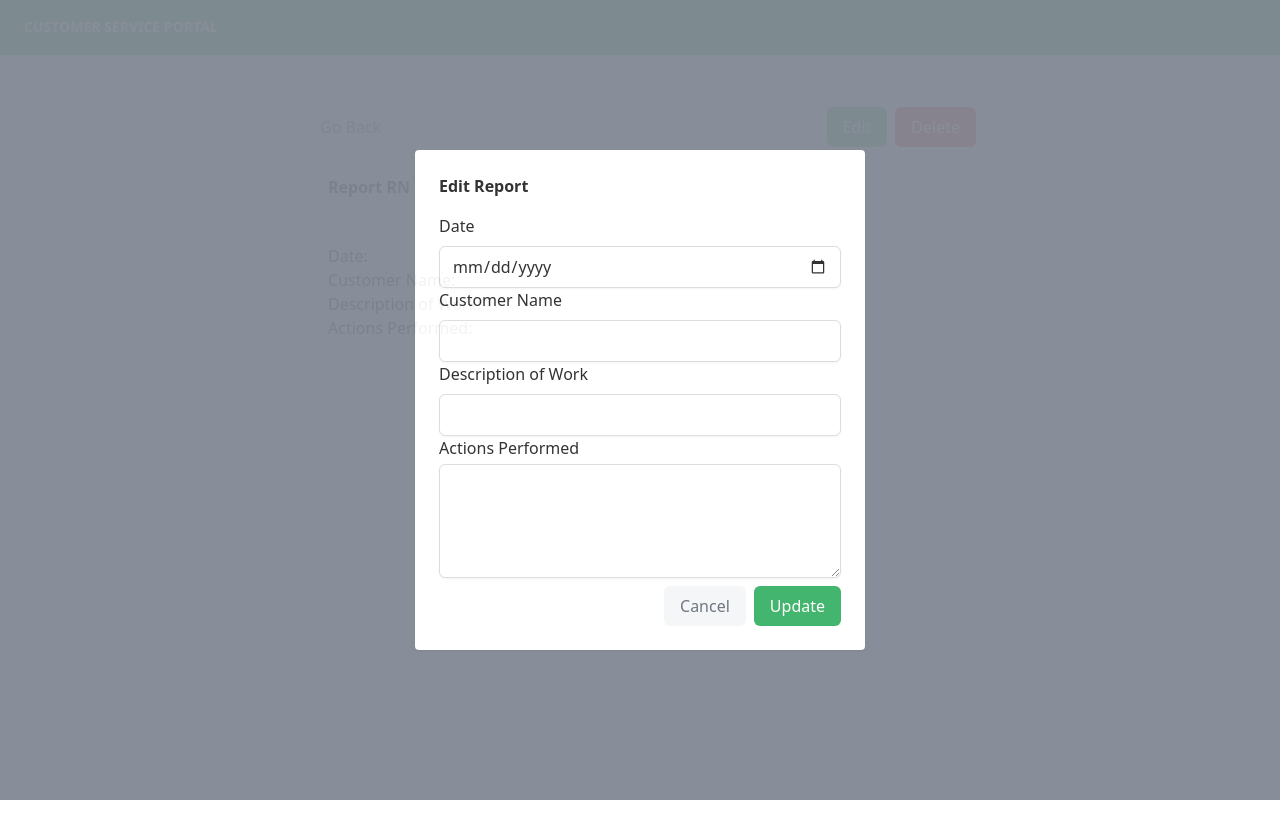
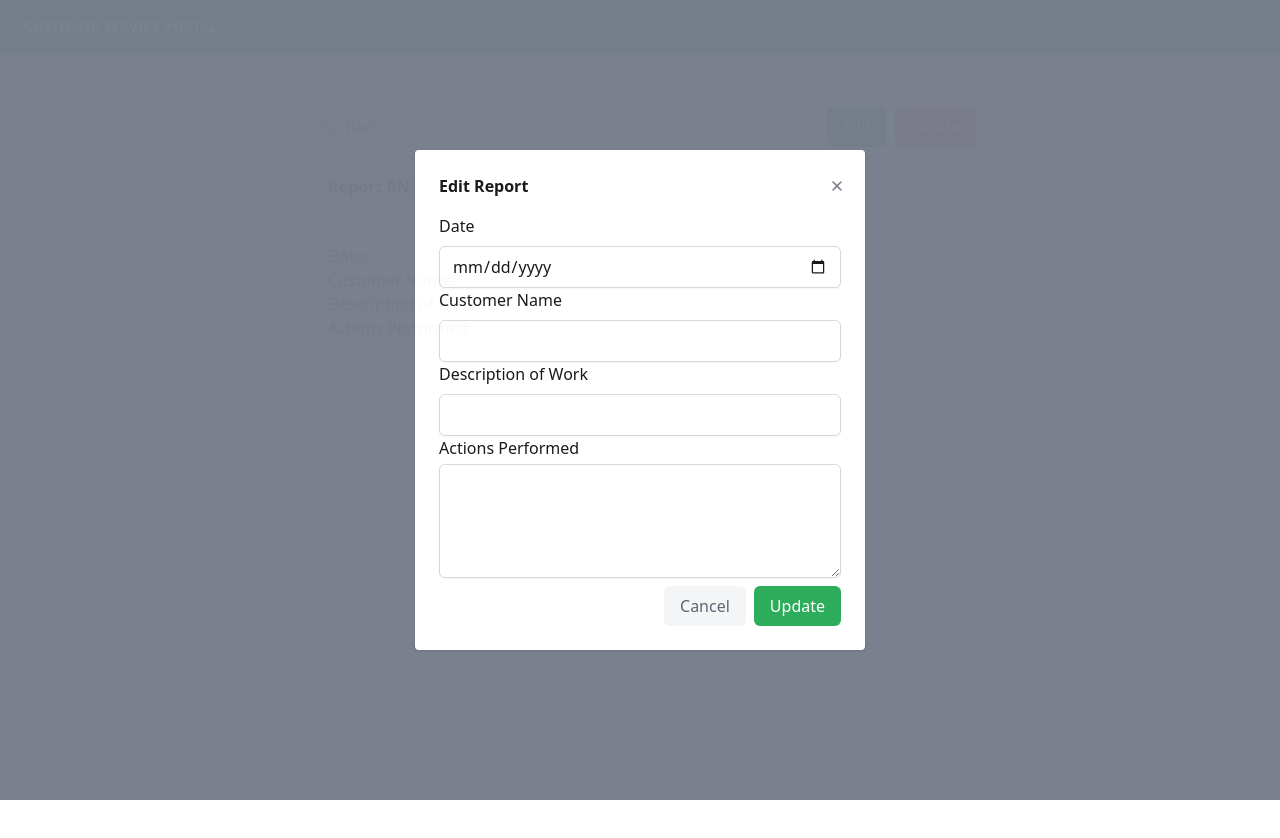
Before and after one commit to SheldonFam/Customer-Service-Portal, a React (Vite) app in the folder client/: page /report/1 in a window 1280 px wide. Both pictures are taken after a click on the button "Edit". Shown: the top 838 px of the page. Built offline with nearby package versions, Linux system fonts and the light colour scheme; no server answers.

Commit message:
fix: fix modal component opacity

```diff
--- a/client/src/components/modal.tsx
+++ b/client/src/components/modal.tsx
@@ -1,16 +1,18 @@
 import * as React from "react";
 import ReactModal from "react-modal";
+import { CloseButton } from "./close-button";
 
 interface ModalProps {
   isOpen: boolean;
   children: React.ReactNode;
   title?: string;
+  onClose: () => void;
 }
 
-export const Modal = ({ isOpen, children, title }: ModalProps) => {
+export const Modal = ({ isOpen, children, title, onClose }: ModalProps) => {
   return (
     <ReactModal
-      className="fixed inset-0 bg-gray-500 opacity-80"
+      className="fixed inset-0 bg-gray-500 opacity-90"
       isOpen={isOpen}
       ariaHideApp={false}
     >
@@ -19,6 +21,9 @@ export const Modal = ({ isOpen, children, title }: ModalProps) => {
           <h1>{title}</h1>
         </div>
         <div>{children}</div>
+        <div className="absolute top-6 right-4 p-1 rounded-full text-gray-500 hover:text-gray-600 focus:outline-none focus-visible:ring focus-visible:ring-primary-200">
+          <CloseButton onClick={onClose} />
+        </div>
       </div>
     </ReactModal>
   );
--- a/client/src/components/reportmodal.tsx
+++ b/client/src/components/reportmodal.tsx
@@ -7,7 +7,7 @@ import { useState } from "react";
 
 interface ReportModalProps {
   createNewReport: (data: Reports) => void;
-  onDismiss: () => void;
+  onDismiss: () => void; // a onClose function?
   isOpen: boolean;
 }
 
@@ -54,7 +54,7 @@ export const ReportModal = ({
   };
 
   return (
-    <Modal isOpen={isOpen} title={"Create Report"}>
+    <Modal isOpen={isOpen} title={"Create Report"} onClose={onDismiss}>
       <form onSubmit={handleSubmit}>
         <div id={_id}>
           <Input
--- a/client/src/pages/ReportPage.tsx
+++ b/client/src/pages/ReportPage.tsx
@@ -20,6 +20,14 @@ export const ReportPage = () => {
     date: "",
     actions: "",
   });
+
+  const handleCloseEditModal = () => {
+    setOpenEditModal(false);
+  };
+
+  const handleCloseDeleteModal = () => {
+    setOpenDeleteModal(false);
+  };
 
   useEffect(() => {
     async function fetchAllReports() {
@@ -129,7 +137,11 @@ export const ReportPage = () => {
         </div>
       </div>
       <div>
-        <Modal isOpen={openEditModal} title={"Edit Report"}>
+        <Modal
+          isOpen={openEditModal}
+          title={"Edit Report"}
+          onClose={handleCloseEditModal}
+        >
           <form onSubmit={handleSubmit} id={reportData._id}>
             <Input
               label="Date"
@@ -178,7 +190,11 @@ export const ReportPage = () => {
         </Modal>
       </div>
       <div>
-        <Modal isOpen={openDeleteModal} title={"Delete Report?"}>
+        <Modal
+          isOpen={openDeleteModal}
+          title={"Delete Report?"}
+          onClose={handleCloseDeleteModal}
+        >
           <div>
             Are you sure you want to delete report RN{reportData.reportNo}? This
             action cannot be undone.
```
Also changed, not shown: 1 other file (tests, documents, lock files or other folders).
